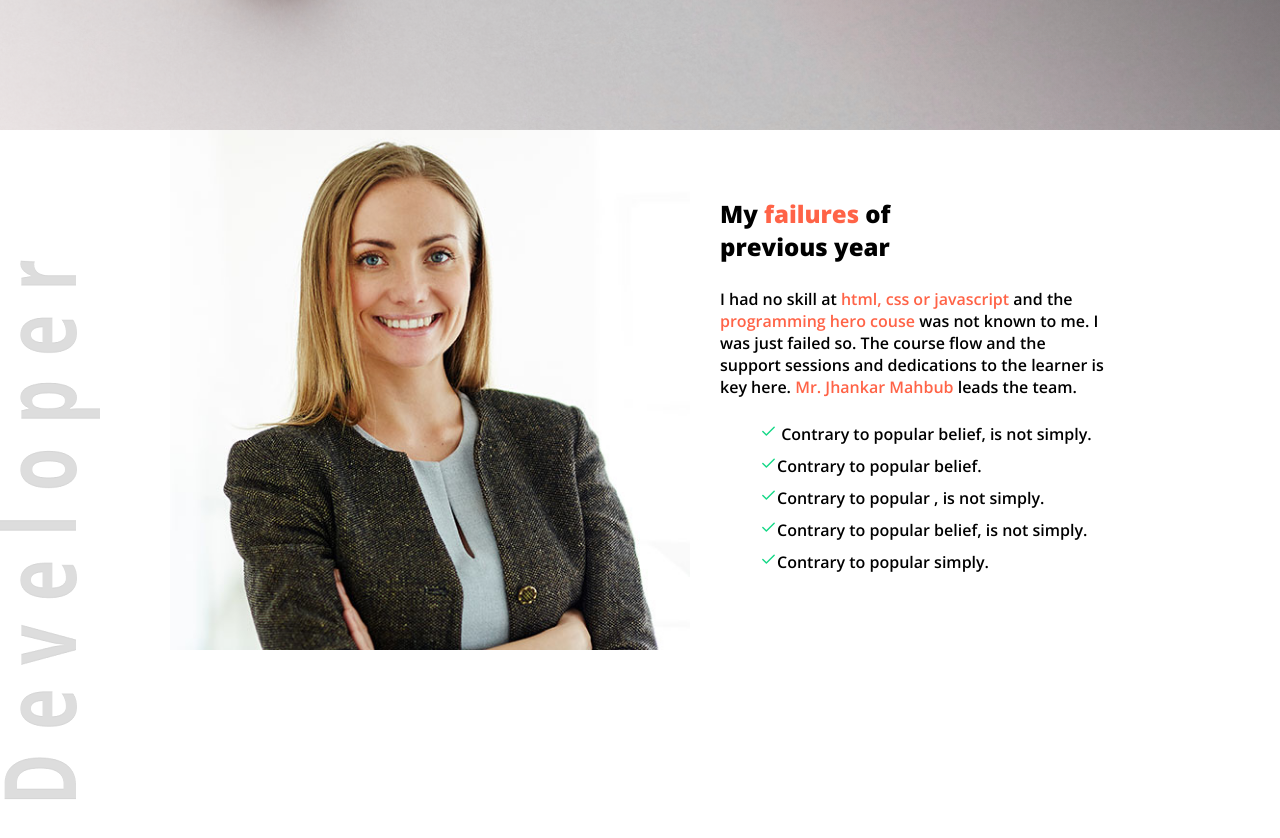
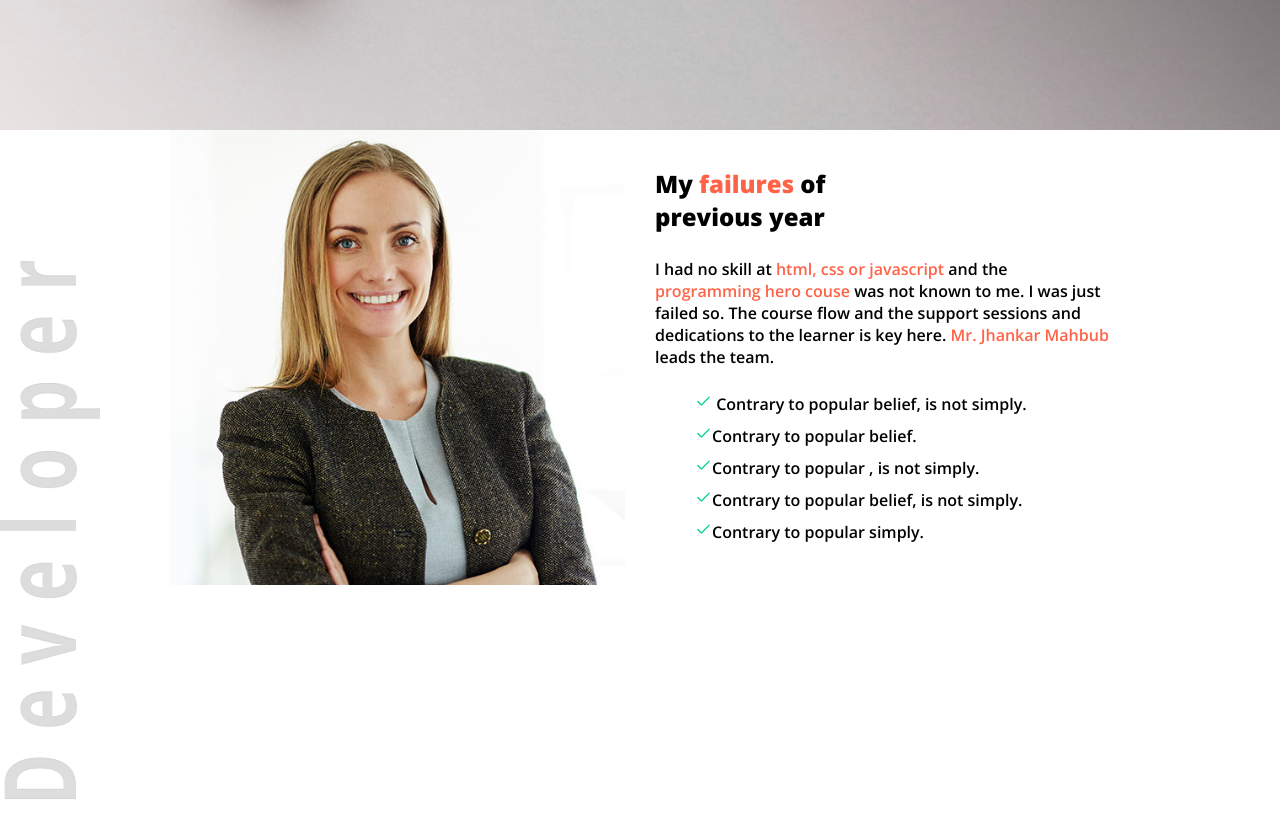
Before and after one commit to devalienbrain/07-NewYear-DynamicMe-V2, a plain HTML site: page index.html in a window 1280 px wide. Shown: the part 760-1598 px from the top of the page. Drawn offline with nearby package versions, Linux system fonts and the light colour scheme.

Commit message:
failure section image handled successfully

```diff
--- a/index.html
+++ b/index.html
@@ -45,7 +45,10 @@
     <!-- FAILURE SECTION STARTS -->
     <section class="failure-section">
       <div class="failure-parts contents-default-width">
-        <img src="images/girl-3.jpg" alt="" width="520px">
+        <div class="failure-image">
+          <img src="images/girl-3.jpg" alt="" width="100%">
+        </div>
+
         <div class="failure-contents">
           <h2>
             My <span class="tomato-col"> failures </span> of <br> previous year
--- a/style.css
+++ b/style.css
@@ -108,11 +108,17 @@ small {
   width: 17px;
 }
 
+
 .failure-parts {
   display: flex;
   justify-content: space-between;
   align-items: center;
   gap: 30px;
+}
+
+.failure-image,
+.failure-contents {
+  flex: 50%;
 }
 
 .failure-contents {
```
